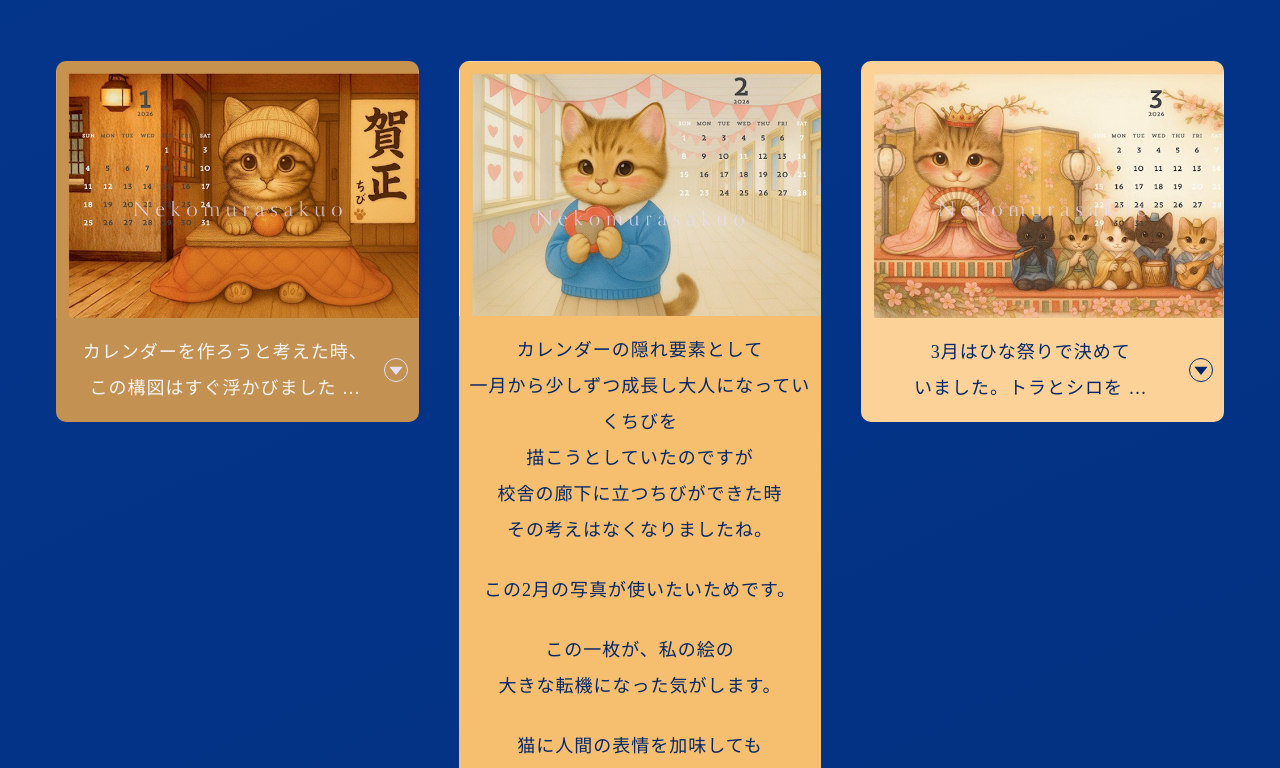
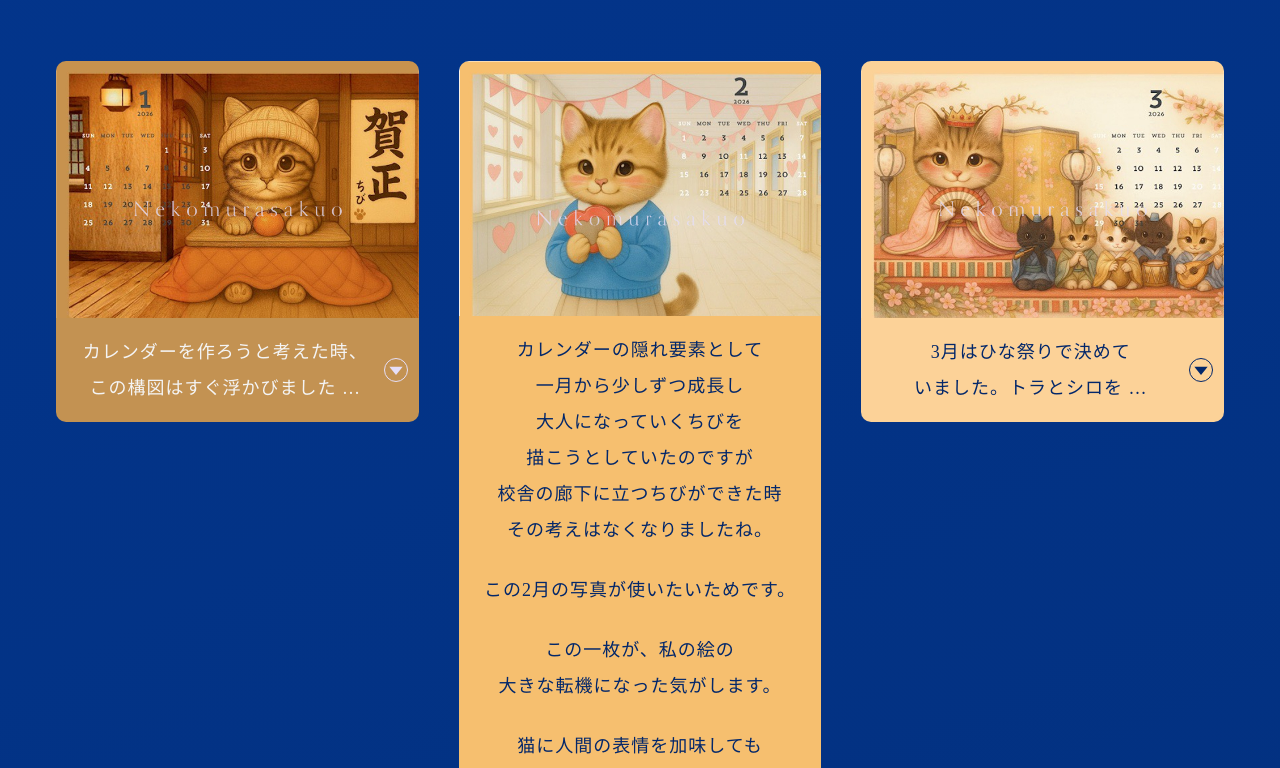
Before and after one commit to kaotyan/nekomura-calendar, a plain HTML site: page index.html in a window 1280 px wide. Both pictures are taken after a click on the element 798 px from the left and 1931 px from the top of the page. Shown: the part 1563-2331 px from the top of the page. Drawn offline with Linux system fonts and the light colour scheme; some packages are replaced by stand-ins of ours.

Commit message:
Update index.html

```diff
--- a/index.html
+++ b/index.html
@@ -77,7 +77,7 @@
                                             <p>カレンダーの隠れ要素として<br>一月から少しずつ成長し<span class="ellipsis"> …</span></p>
                                         </div>
                                         <div class="full">
-                                            <p>カレンダーの隠れ要素として<br>一月から少しずつ成長し大人になっていくちびを<br>描こうとしていたのですが<br>校舎の廊下に立つちびができた時<br>その考えはなくなりましたね。
+                                            <p>カレンダーの隠れ要素として<br>一月から少しずつ成長し<br>大人になっていくちびを<br>描こうとしていたのですが<br>校舎の廊下に立つちびができた時<br>その考えはなくなりましたね。
                                             </p>
                                             <p>この2月の写真が使いたいためです。</p>
                                             <p>この一枚が、私の絵の<br>大きな転機になった気がします。</p>
@@ -483,4 +483,5 @@
     <script src="js/main.js"></script>
 </body>
 
+
 </html>
```
